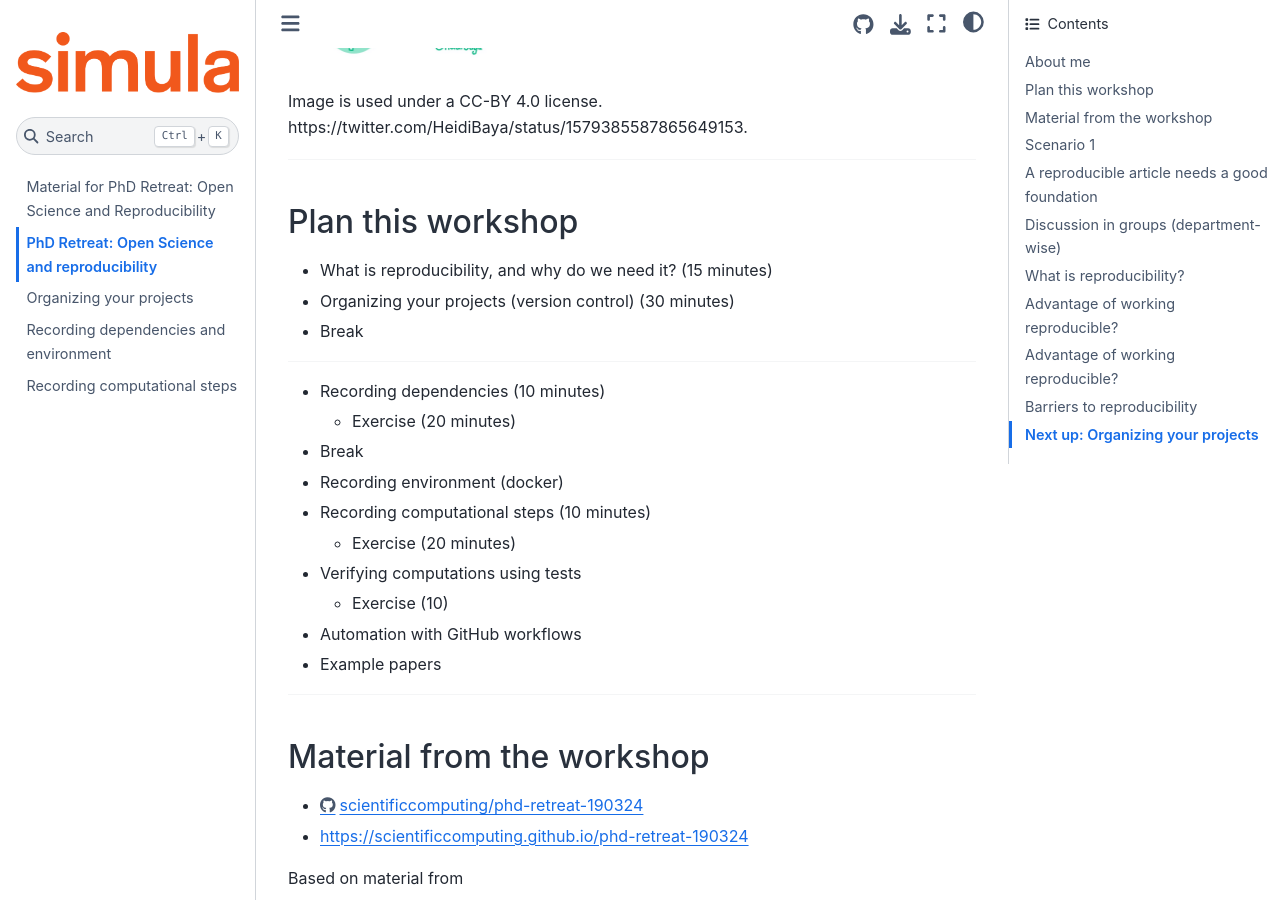
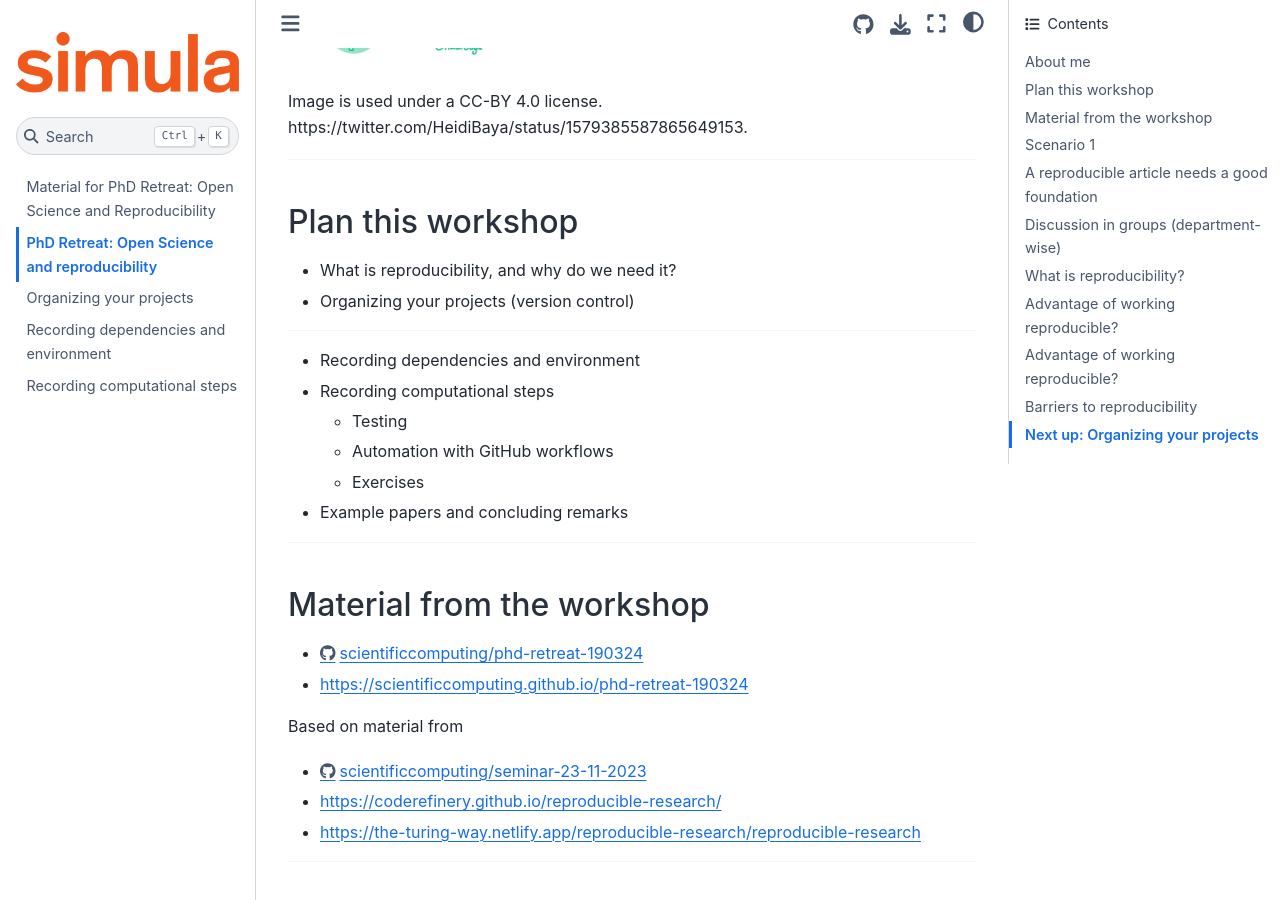
Before and after one commit to scientificcomputing/phd-retreat-190324, a Jupyter Book: the page built from docs/intro.md, in a window 1280 px wide and 900 px high, scrolled down 1073 px. Built offline with Jupyter Book 1.0.4 settings and Sphinx 7.4.7 and the Sphinx Book theme 1.1.4, drawn with Linux system fonts in a browser that asks for light colours.

Commit message:
Fix agenda

```diff
--- a/docs/intro.md
+++ b/docs/intro.md
@@ -46,22 +46,17 @@ Here are the general steps needed fro reproducible research
 
 ## Plan this workshop
 
-- What is reproducibility, and why do we need it?  (15 minutes)
-- Organizing your projects (version control) (30 minutes)
-- Break
+- What is reproducibility, and why do we need it?
+- Organizing your projects (version control)
 
 ---
-- Recording dependencies (10 minutes)
-  - Exercise (20 minutes)
-- Break
-- Recording environment (docker)
-- Recording computational steps (10 minutes)
-  - Exercise (20 minutes)
-- Verifying computations using tests
-  - Exercise (10)
-- Automation with GitHub workflows
-- Example papers
 
+- Recording dependencies and environment
+- Recording computational steps
+  - Testing
+  - Automation with GitHub workflows
+  - Exercises
+- Example papers and concluding remarks
 
 ---
 
```
Also changed, not shown: README.md (+1 -1 lines).
